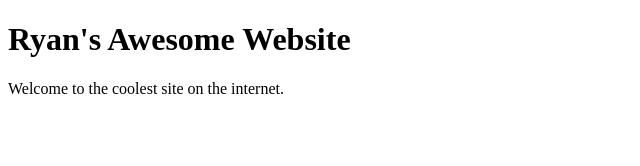
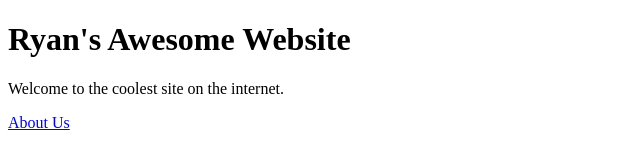
Before and after one commit to ryanlaux/IMM130, a plain HTML site: page index.html in a window 1280 px wide. Shown: the full height of the page, 0-640 px from the left. Drawn offline with Linux system fonts and the light colour scheme.

Commit message:
Update index.html

```diff
--- a/index.html
+++ b/index.html
@@ -14,8 +14,8 @@ Ryan's Awesome Website
 </h1>
 <p>
 Welcome to the coolest site on the internet.
-</p1>
-
+</p>
+<a href="about">About Us</a>
 
 </body>
 
```
